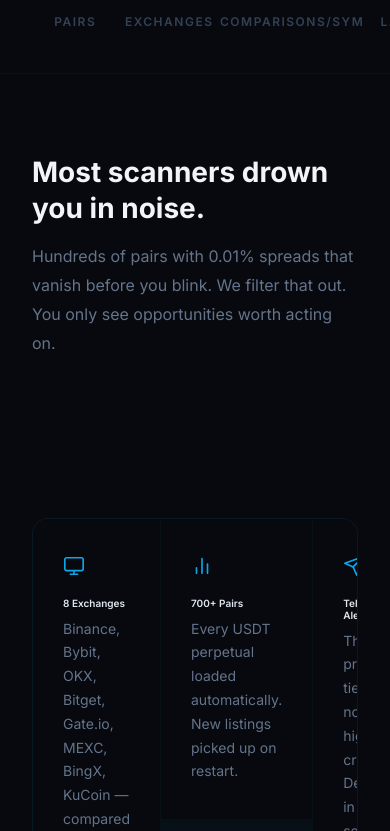
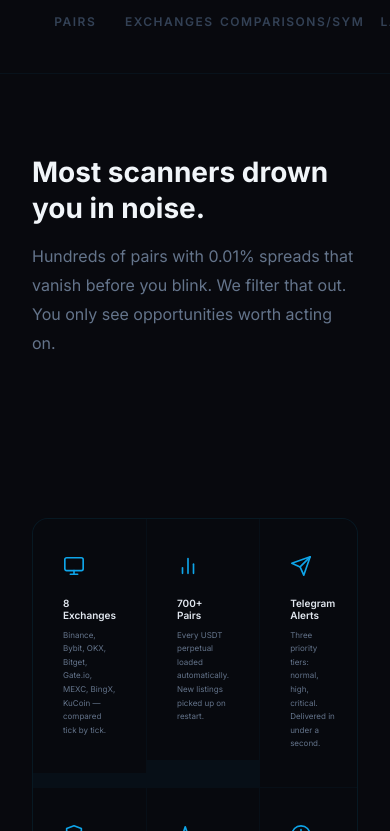
Before and after one commit to zhoran123/crypto-arbitrage-scanner, a React (Create React App) app in the folder frontend/: page / in a window 390 px wide. Shown: the part 1169-2000 px from the top of the page. Built offline with nearby package versions, Linux system fonts and the light colour scheme; no server answers; the HTML template or start-up script is replaced by a standard one.

Commit message:
upd some shi

```diff
--- a/frontend/src/landing.css
+++ b/frontend/src/landing.css
@@ -456,7 +456,7 @@
   .feat-title{
     font-size: 10px;
   }
-  .feat-desk{
+  .feat-desc{
     font-size: 8px;
   }
 }
```
